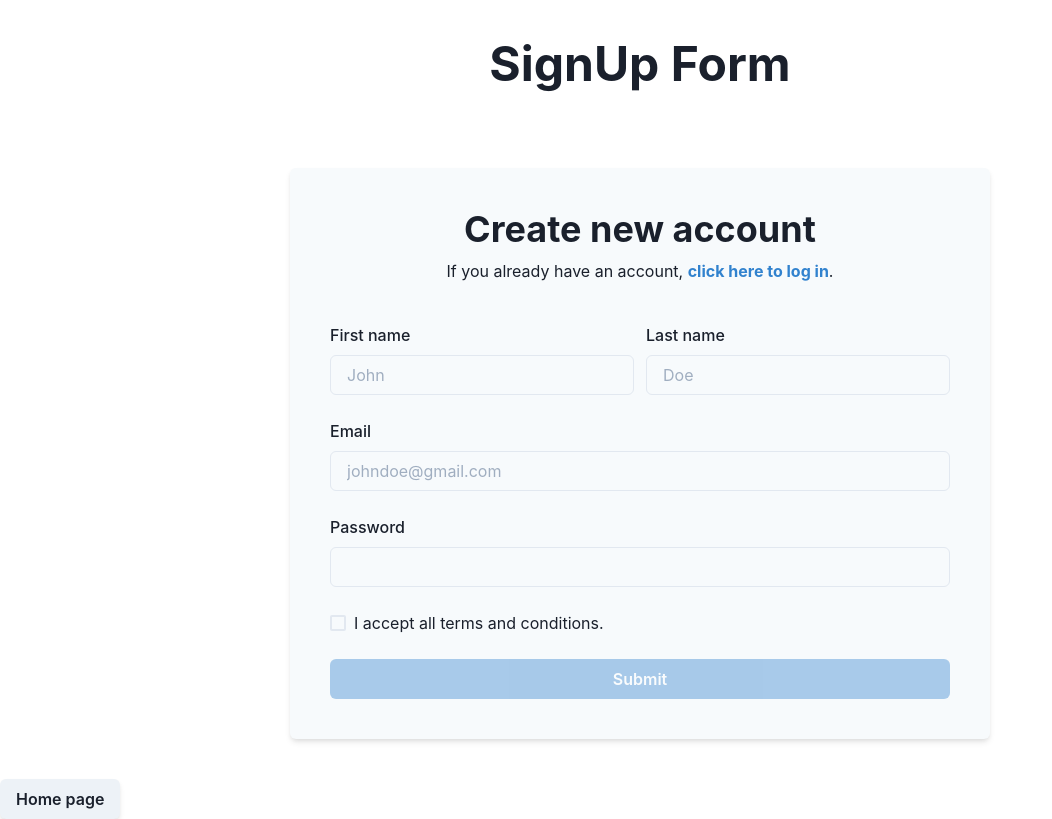
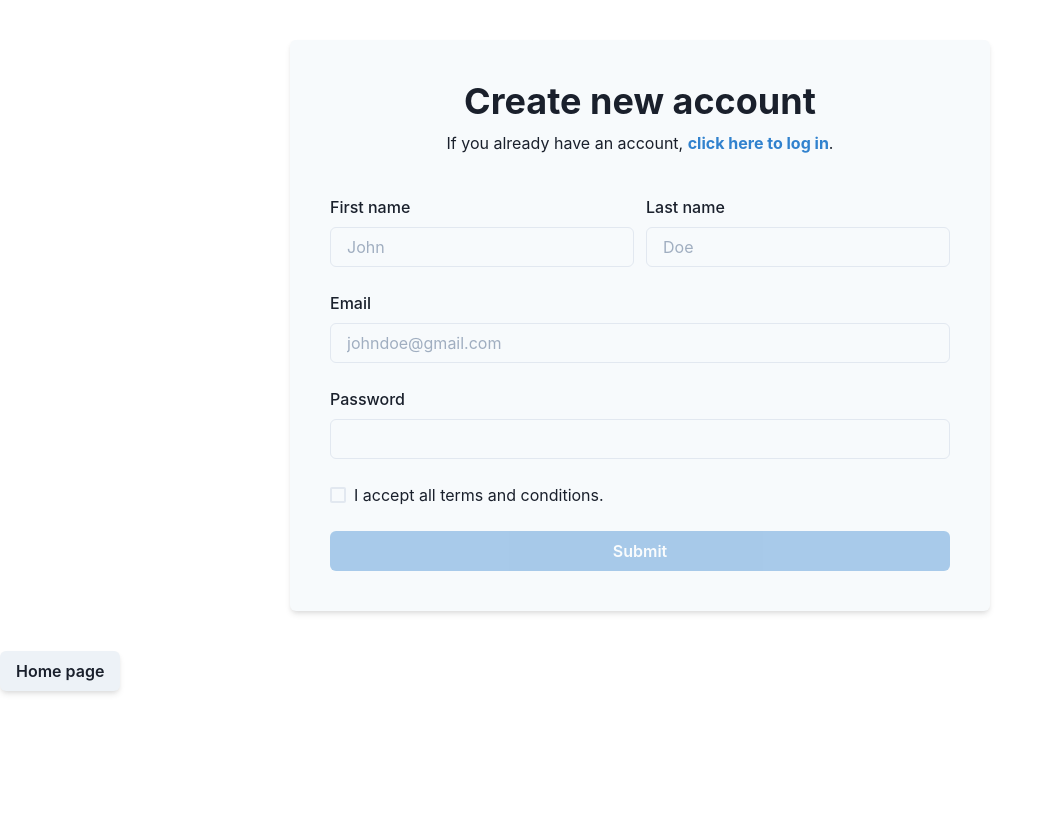
Before and after one commit to PatrykBuniX/next-formik-chakra-demo, a Next.js app: page /sign-up in a window 1280 px wide. Shown: the whole page, without its empty margins (0-1052 px from the left). Built offline with nearby package versions, Linux system fonts and the light colour scheme.

Commit message:
Create Form View view component.

```diff
--- /dev/null
+++ b/components/views/FormView.tsx
@@ -0,0 +1,34 @@
+import type { ReactNode } from "react";
+import { Container, VStack, Heading, Button } from "@chakra-ui/react";
+import NextLink from "next/link";
+
+type FormViewProps = {
+  children: ReactNode;
+};
+
+export const FormView = ({ children }: FormViewProps) => {
+  const padding = { base: 6, md: 10 };
+
+  return (
+    <Container maxW="container.xl" p={0}>
+      <VStack w="full" spacing={20} p={padding}>
+        <VStack
+          bgColor="gray.50"
+          boxShadow="md"
+          borderRadius="md"
+          w="full"
+          spacing={10}
+          p={padding}
+          maxW="700"
+        >
+          {children}
+        </VStack>
+      </VStack>
+      <NextLink href="/" passHref>
+        <Button as="a" colorScheme="gray" boxShadow="md">
+          Home page
+        </Button>
+      </NextLink>
+    </Container>
+  );
+};
--- a/pages/index.tsx
+++ b/pages/index.tsx
@@ -1,6 +1,6 @@
 import type { NextPage } from "next";
 import NextLink from "next/link";
-import { Container, Heading, VStack, HStack, Link, Button } from "@chakra-ui/react";
+import { Container, Heading, VStack, HStack, Button } from "@chakra-ui/react";
 
 const Home: NextPage = () => {
   return (
--- a/pages/sign-up.tsx
+++ b/pages/sign-up.tsx
@@ -1,23 +1,12 @@
 import type { NextPage } from "next";
 import NextLink from "next/link";
-import { Container, Heading, VStack, HStack, Button, Text, Link } from "@chakra-ui/react";
+import { Heading, VStack, Text, Link } from "@chakra-ui/react";
 import { SignUpForm } from "../components/forms/SignUpForm";
+import { FormView } from "../components/views/FormView";
 
 const SignUp: NextPage = () => {
-  const padding = { base: 6, md: 10 };
   return (
-    <Container maxW="container.xl" p={0}>
-      <VStack w="full" spacing={20} p={padding}>
-        <Heading size="2xl">SignUp Form</Heading>
-        <VStack
-          bgColor="gray.50"
-          boxShadow="md"
-          borderRadius="md"
-          w="full"
-          spacing={10}
-          p={padding}
-          maxW="700"
-        >
+    <FormView>
       <VStack>
         <Heading align="center" size="xl">
           Create new account
@@ -33,14 +22,7 @@ const SignUp: NextPage = () => {
         </Text>
       </VStack>
       <SignUpForm />
-        </VStack>
-      </VStack>
-      <NextLink href="/" passHref>
-        <Button as="a" colorScheme="gray" boxShadow="md">
-          Home page
-        </Button>
-      </NextLink>
-    </Container>
+    </FormView>
   );
 };
 
```
Also changed, not shown: pages/sign-in.tsx (+4 -23 lines). Lines whose indentation alone changed are shown as unchanged.
